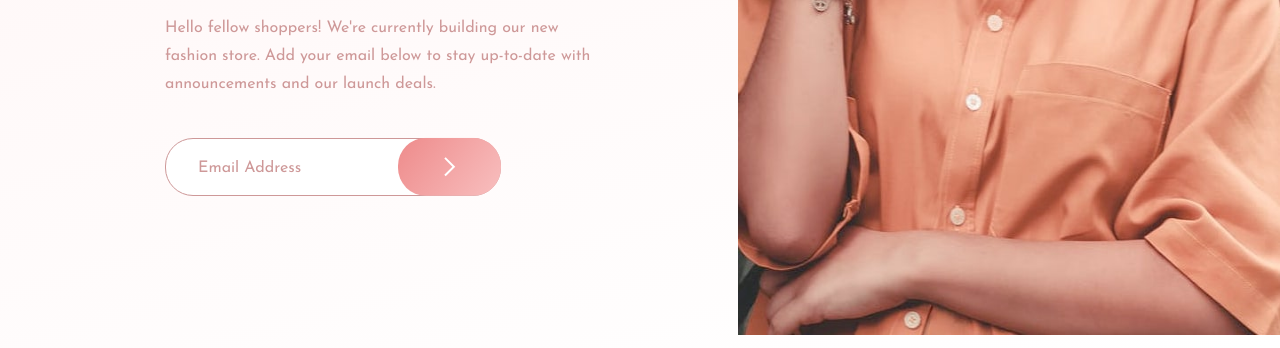
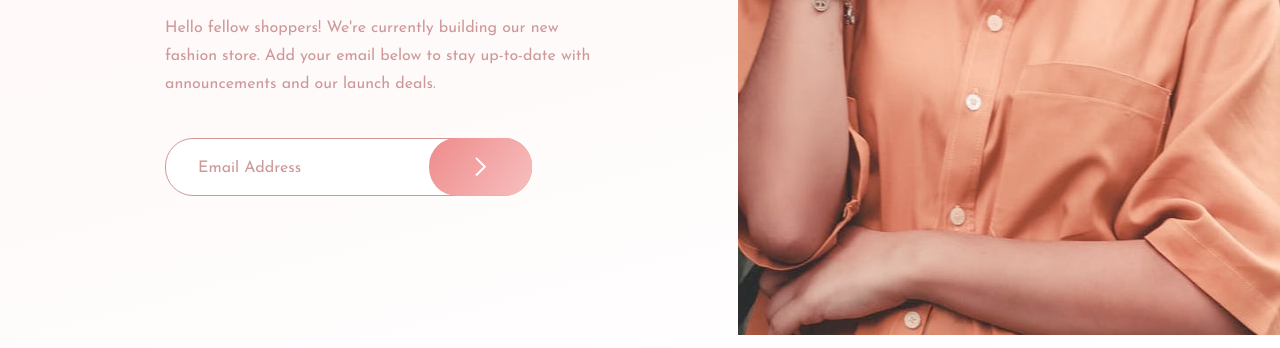
Before and after one commit to syntaxSangoma/Base-Apparel-Coming-Soon-Page-HTML-CSS-JS, a plain HTML site: page index.html in a window 1280 px wide. Shown: the part 465-813 px from the top of the page. Drawn offline with Linux system fonts and the light colour scheme.

Commit message:
Upadated padding-right on email-input

```diff
--- a/style.css
+++ b/style.css
@@ -153,7 +153,7 @@ h2 {
 
 input[type="email"] {
   width: 100%;
-  padding: 0.6875rem 89.16px 0.5625rem 1.5rem;
+  padding: 0.6875rem calc(72px + 24px + 12px) 0.5625rem 1.5rem;
   font: var(--INPUT-MOB);
   color: var(--INPUT-CLR);
   border: 1px solid var(--INPUT-BORDER-CLR);
@@ -264,7 +264,7 @@ input[type="email"]:focus {
 
   input[type="email"] {
     width: 100%;
-    padding: 15px 125.16px 0.8125rem 2rem;
+    padding: 15px calc(116px + 28px + 12px) 0.8125rem 2rem;
     font: var(--INPUT-DSK);
   }
 
```
